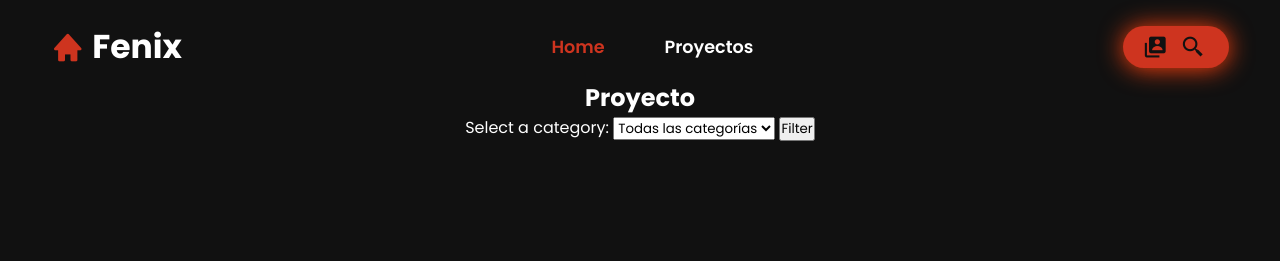
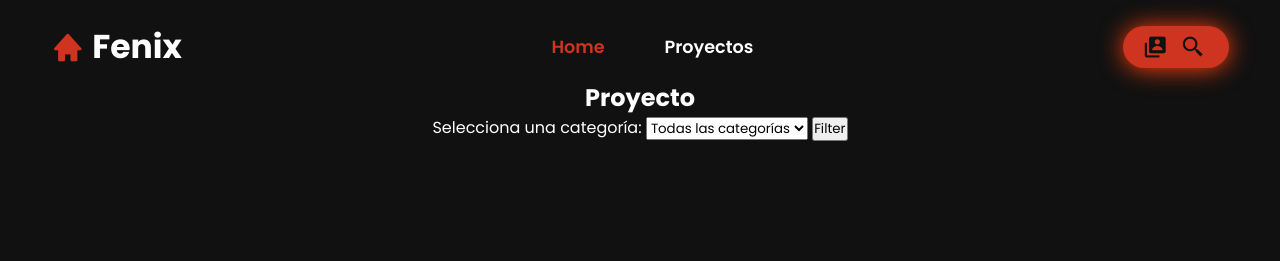
Before and after one commit to scorreah/fenix, a Django app: page /projects/ in a window 1280 px wide. Shown: the top 261 px of the page. Run offline with Django 3.2, Linux system fonts and the light colour scheme; data that the repository does not hold is empty.

Commit message:
Changing language

```diff
--- a/fenix/project/templates/project_home.html
+++ b/fenix/project/templates/project_home.html
@@ -9,7 +9,7 @@
 <section class="project-title">
     <h1>Proyecto</h1>
     <form method="GET">
-        <label for="category">Select a category:</label>
+        <label for="category">Selecciona una categoría:</label>
         <select name="category" id="category">
             <option value="">Todas las categorías</option>
             <option value="TEC">Tecnología</option>
```
